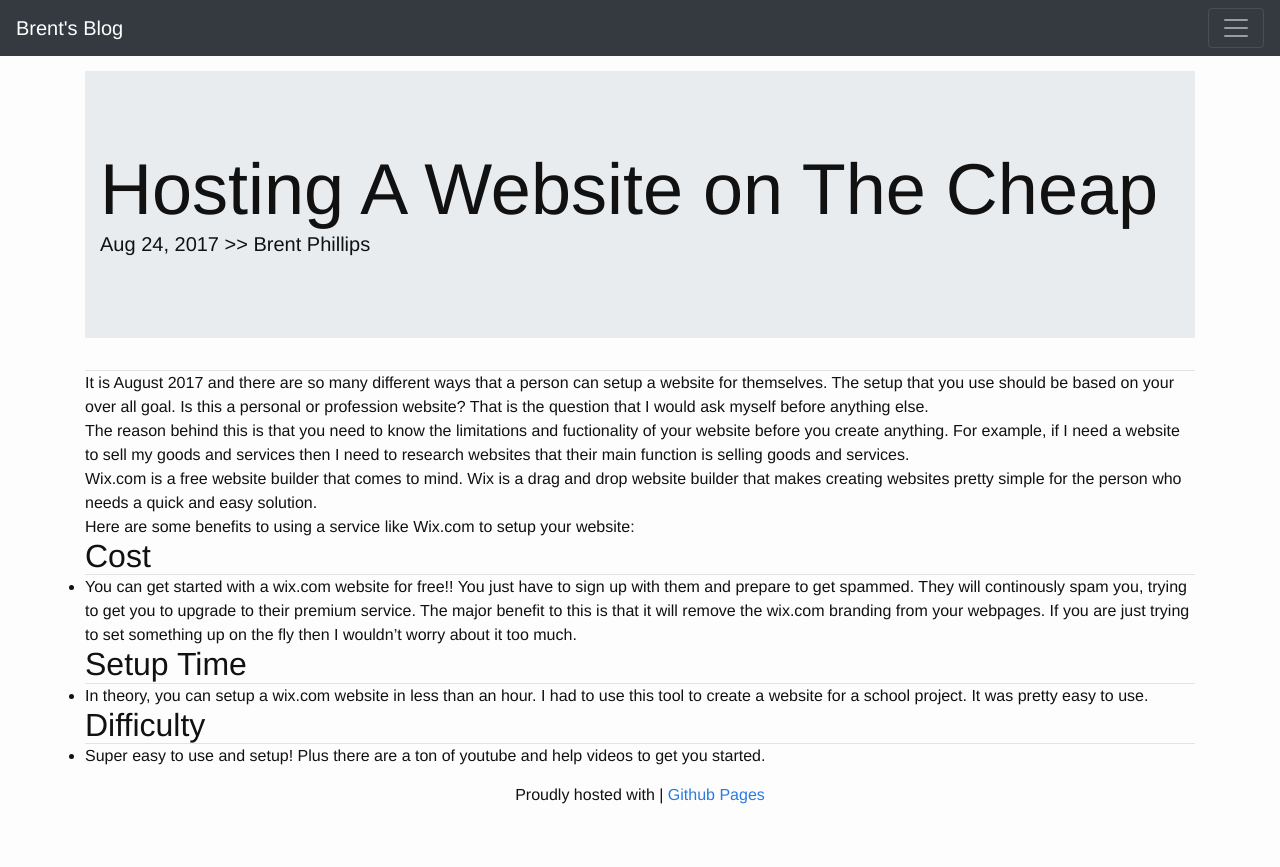
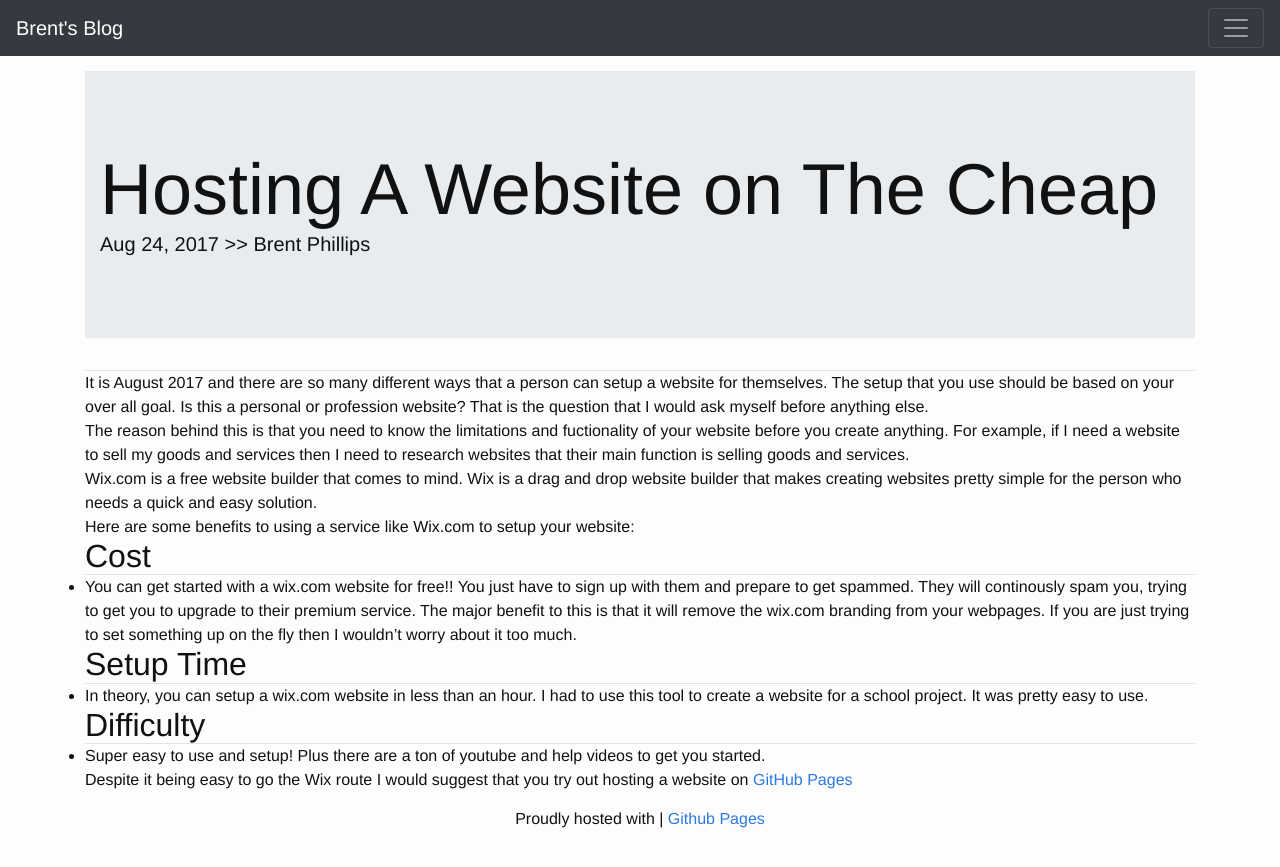
Before and after one commit to sgtphips/blog, a Jekyll site: the page built from _posts/2017-08-24-hosting-a-website-on-the-cheap.markdown, in a window 1280 px wide. Shown: the top 867 px of the page. Built offline with Jekyll 4.4.1, drawn with Linux system fonts in a browser that asks for light colours; nearby versions of some CDN libraries.

Commit message:
Update 2017-08-24-hosting-a-website-on-the-cheap.markdown

```diff
--- a/_posts/2017-08-24-hosting-a-website-on-the-cheap.markdown
+++ b/_posts/2017-08-24-hosting-a-website-on-the-cheap.markdown
@@ -27,7 +27,6 @@ Here are some benefits to using a service like Wix.com to setup your website:
 * You can get started with a wix.com website for free!! You just have to sign up with them and prepare to get spammed. They will continously spam you, trying to get you to upgrade to their premium service. The major benefit to this is that it will remove the wix.com branding from your webpages. If you are just trying to set something up on the fly then I wouldn't worry about it too much.
 
 
-
 ## Setup Time
 ----
 * In theory, you can setup a wix.com website in less than an hour. I had to use this tool to create a website for a school project. It was pretty easy to use.
@@ -35,3 +34,5 @@ Here are some benefits to using a service like Wix.com to setup your website:
 ## Difficulty
 ----
 * Super easy to use and setup! Plus there are a ton of youtube and help videos to get you started.
+
+Despite it being easy to go the Wix route I would suggest that you try out hosting a website on [GitHub Pages](http://pages.github.com)
```
